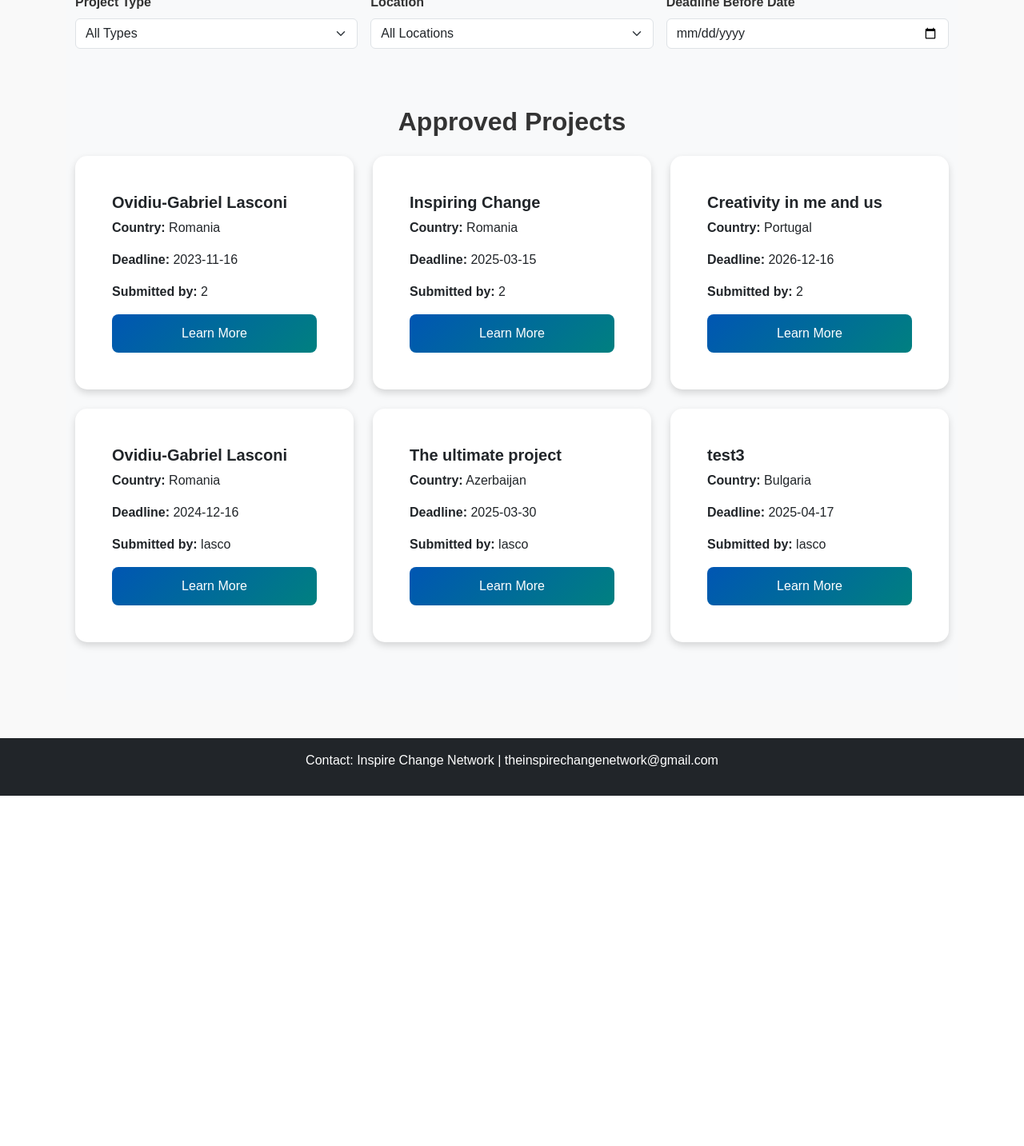
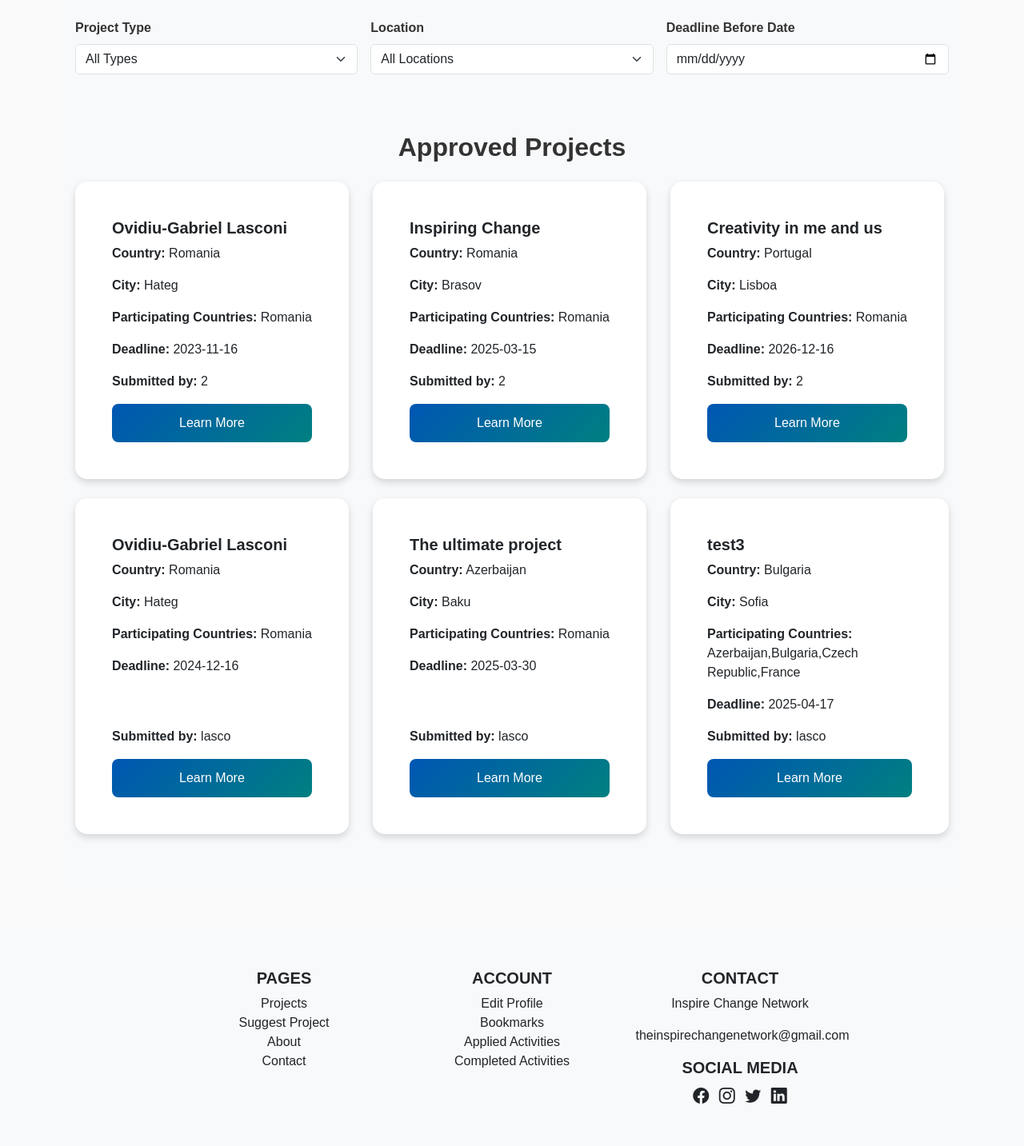
Before and after one commit to Gabriel-Lasconi/erasmus_plus_hub, a Django app: page /projects/ in a window 1280 px wide. Shown: the part 615-2048 px from the top of the page at 80% size. Before the commit the page ends 1610 px from the top, so only its background shows below. Run offline with Django 4.2, Linux system fonts and the light colour scheme; data comes from the database, SQL or seed files in the repository; both versions use the stored data as it was after the commit.

Commit message:
added some quality of life things

```diff
--- a/hub/myapp/static/css/styles.css
+++ b/hub/myapp/static/css/styles.css
@@ -109,6 +109,11 @@ footer {
     box-shadow: 0 6px 12px rgba(0, 0, 0, 0.15);
 }
 
+/* Ensure project cards fill available vertical space */
+.project-card.d-flex.flex-column {
+    height: 100%;
+}
+
 /* Suggest Project Form */
 .card {
     border-radius: 12px;
--- a/hub/myapp/templates/hub/base.html
+++ b/hub/myapp/templates/hub/base.html
@@ -9,6 +9,7 @@
     <!-- Bootstrap & Icons -->
     <link href="https://cdn.jsdelivr.net/npm/bootstrap@5.3.0-alpha3/dist/css/bootstrap.min.css" rel="stylesheet">
     <link href="https://cdn.jsdelivr.net/npm/bootstrap-icons/font/bootstrap-icons.css" rel="stylesheet">
+    <link rel="icon" type="image/png" href="{% static 'images/logo.png' %}" sizes="32x32">
 
 
     <!-- Custom CSS -->
@@ -27,8 +28,15 @@
         <div class="container">
             <!-- Logo -->
             <a class="navbar-brand fw-bold text-dark fs-4" href="{% url 'homepage' %}">
-                Erasmus+ Hub
+                <img
+                   src="{% static 'images/logo.png' %}"
+                   alt="Erasmus+ Logo"
+                   class="me-2"
+                   style="height: 70px; width: 180px;"
+                >
+{#               Erasmus+ Hub#}
             </a>
+
 
             <!-- Mobile Toggle -->
             <button class="navbar-toggler" type="button" data-bs-toggle="collapse" data-bs-target="#navbarNav">
@@ -42,6 +50,9 @@
                     <li class="nav-item"><a class="nav-link fw-semibold" href="{% url 'suggest_project' %}">Suggest Project</a></li>
                     <li class="nav-item"><a class="nav-link fw-semibold" href="{% url 'about' %}">About</a></li>
                     <li class="nav-item"><a class="nav-link fw-semibold" href="#">Contact</a></li>
+                    {% if user.is_staff %}
+                        <li class="nav-item"><a class="nav-link fw-semibold" href="{% url 'admin:index' %}"> Admin Panel </a> </li>
+                    {% endif %}
 
                     {% if user.is_authenticated %}
                         <!-- Profile Button -->
@@ -81,9 +92,48 @@
     </div>
 
     <!-- Footer -->
-    <footer class="bg-dark text-center text-white py-3 mt-5">
-        <p>Contact: Inspire Change Network | theinspirechangenetwork@gmail.com</p>
-    </footer>
+<footer class="bg-light text-dark pt-5 pb-4 mt-5">
+    <div class="container">
+        <div class="row justify-content-center">
+            <!-- Pages Column -->
+            <div class="col-md-3 text-center mb-4">
+                <h5 class="fw-bold">PAGES</h5>
+                <ul class="list-unstyled">
+                    <li><a href="{% url 'filter_projects' %}" class="text-decoration-none text-dark">Projects</a></li>
+                    <li><a href="{% url 'suggest_project' %}" class="text-decoration-none text-dark">Suggest Project</a></li>
+                    <li><a href="{% url 'about' %}" class="text-decoration-none text-dark">About</a></li>
+                    <li><a href="#" class="text-decoration-none text-dark">Contact</a></li>
+                </ul>
+            </div>
+
+            <!-- Account Column -->
+            <div class="col-md-3 text-center mb-4">
+                <h5 class="fw-bold">ACCOUNT</h5>
+                <ul class="list-unstyled">
+                    <li><a href="#" class="text-decoration-none text-dark">Edit Profile</a></li>
+                    <li><a href="#" class="text-decoration-none text-dark">Bookmarks</a></li>
+                    <li><a href="#" class="text-decoration-none text-dark">Applied Activities</a></li>
+                    <li><a href="#" class="text-decoration-none text-dark">Completed Activities</a></li>
+                </ul>
+            </div>
+
+            <!-- Contact & Socials Column -->
+            <div class="col-md-3 text-center mb-4">
+                <h5 class="fw-bold">CONTACT</h5>
+                <p>Inspire Change Network</p>
+                <p class="mb-3">theinspirechangenetwork@gmail.com</p>
+
+                <h5 class="fw-bold">SOCIAL MEDIA</h5>
+                <!-- Example social icons; link them to your pages -->
+                <a href="#" class="text-dark fs-5 me-2"><i class="bi bi-facebook"></i></a>
+                <a href="#" class="text-dark fs-5 me-2"><i class="bi bi-instagram"></i></a>
+                <a href="#" class="text-dark fs-5 me-2"><i class="bi bi-twitter"></i></a>
+                <a href="#" class="text-dark fs-5"><i class="bi bi-linkedin"></i></a>
+            </div>
+        </div>
+    </div>
+</footer>
+
 
     <!-- Bootstrap Scripts -->
     <script src="https://cdn.jsdelivr.net/npm/bootstrap@5.3.0-alpha3/dist/js/bootstrap.bundle.min.js"></script>
--- a/hub/myapp/templates/hub/filter_projects.html
+++ b/hub/myapp/templates/hub/filter_projects.html
@@ -105,13 +105,16 @@
         <div id="projects-container" class="row">
             {% for project in projects %}
                 {% if project.approved %}
-                    <div class="col-md-4 mb-4">
-                        <div class="card project-card">
-                            <div class="card-body">
+                    <!-- ADDED d-flex classes so all columns/cards have consistent height -->
+                    <div class="col-md-4 mb-4 d-flex">
+                        <div class="card project-card d-flex flex-column">
+                            <div class="card-body d-flex flex-column flex-grow-1">
                                 <h5 class="card-title fw-bold">{{ project.title }}</h5>
                                 <p class="card-text"><strong>Country:</strong> {{ project.country }}</p>
                                 <p class="card-text"><strong>Deadline:</strong> {{ project.deadline }}</p>
-                                <p class="card-text"><strong>Submitted by:</strong> {{ project.submitted_by }}</p>
+                                <p class="card-text"><strong>City:</strong> {{ project.city }}</p>
+                                <p class="card-text"><strong>Participating Countries:</strong> {{ project.participating_countries }}</p>
+                                <p class="card-text mt-auto"><strong>Submitted by:</strong> {{ project.submitted_by }}</p>
                                 <a href="/projects/{{ project.id }}/" class="btn btn-primary w-100">Learn More</a>
                             </div>
                         </div>
@@ -158,14 +161,17 @@ document.addEventListener("DOMContentLoaded", function () {
                         return;
                     }
 
+                    // ADDED d-flex classes in the dynamic HTML as well:
                     projectsContainer.innerHTML += `
-                        <div class="col-md-4 mb-4">
-                            <div class="card project-card">
-                                <div class="card-body">
+                        <div class="col-md-4 mb-4 d-flex">
+                            <div class="card project-card d-flex flex-column">
+                                <div class="card-body d-flex flex-column flex-grow-1">
                                     <h5 class="card-title fw-bold">${project.name}</h5>
                                     <p class="card-text"><strong>Country:</strong> ${project.country}</p>
+                                    <p class="card-text"><strong>City:</strong> ${project.city}</p>
+                                    <p class="card-text"><strong>Participating Countries:</strong> ${project.participating_countries}</p>
                                     <p class="card-text"><strong>Deadline:</strong> ${project.deadline}</p>
-                                    <p class="card-text"><strong>Submitted by:</strong> ${project.submitted_by}</p>
+                                    <p class="card-text mt-auto"><strong>Submitted by:</strong> ${project.submitted_by}</p>
                                     <a href="/projects/${project.id}/" class="btn btn-primary w-100">Learn More</a>
                                 </div>
                             </div>
--- a/hub/myapp/views.py
+++ b/hub/myapp/views.py
@@ -1,8 +1,7 @@
-from django.shortcuts import render, get_object_or_404, redirect
-from django.contrib.auth import logout, login, authenticate
+from django.shortcuts import get_object_or_404
+from django.contrib.auth import logout
 from django.contrib.auth.decorators import login_required
-from django.db.models import Count  # ✅ Import Count function
-from .models import Organization
+
 
 from .forms import (
     CreateProjectForm,
@@ -21,7 +20,6 @@ def homepage_view(request):
     return render(request, "hub/homepage.html", {"organizations": organizations})
 
 from django.db.models import Count
-from django.shortcuts import render
 from myapp.models import Organization
 
 def homepage_view(request):
@@ -76,6 +74,7 @@ def filter_projects(request):
     type_filter = request.GET.get("type", "")
     country_filter = request.GET.get("country", "")
     deadline_filter = request.GET.get("deadline", "")
+    participating_countries_filter = request.GET.get("participating_countries", "")
 
     if type_filter and type_filter != "All":
         projects = projects.filter(type=type_filter)
@@ -91,12 +90,32 @@ def filter_projects(request):
             "name": project.name,
             "country": project.country,
             "deadline": project.deadline.strftime("%Y-%m-%d"),
+            "city": project.city,
+            "participating_countries": project.participating_countries,
             "submitted_by": project.submitted_by,
         }
         for project in projects
     ]
 
     return JsonResponse(project_list, safe=False)
+
+def filter_projects_api(request):
+    projects = Project.objects.filter(approved=True)
+
+    type_filter = request.GET.get("type", "")
+    country_filter = request.GET.get("country", "")
+    deadline_filter = request.GET.get("deadline", "")
+
+    if type_filter and type_filter != "All":
+        projects = projects.filter(type=type_filter)
+    if country_filter:
+        projects = projects.filter(country=country_filter)
+    if deadline_filter:
+        projects = projects.filter(deadline__lte=deadline_filter)
+
+    project_list = list(projects.values("id", "name", "country", "deadline", "city", "participating_countries" "submitted_by", "approved"))
+    return JsonResponse(project_list, safe=False)
+
 
 
 def filter_projects_view(request):
@@ -198,20 +217,3 @@ def award_badge(user, project):
         messages.success(user, f"You have earned a new badge: {badge_name}")
     else:
         messages.info(user, f"You already have the badge: {badge_name}")
-
-def filter_projects_api(request):
-    projects = Project.objects.filter(approved=True)
-
-    type_filter = request.GET.get("type", "")
-    country_filter = request.GET.get("country", "")
-    deadline_filter = request.GET.get("deadline", "")
-
-    if type_filter and type_filter != "All":
-        projects = projects.filter(type=type_filter)
-    if country_filter:
-        projects = projects.filter(country=country_filter)
-    if deadline_filter:
-        projects = projects.filter(deadline__lte=deadline_filter)
-
-    project_list = list(projects.values("id", "name", "country", "deadline", "submitted_by", "approved"))
-    return JsonResponse(project_list, safe=False)
```
Also changed, not shown: hub/myapp/templates/hub/homepage.html (+30 -31 lines), hub/db.sqlite3.
